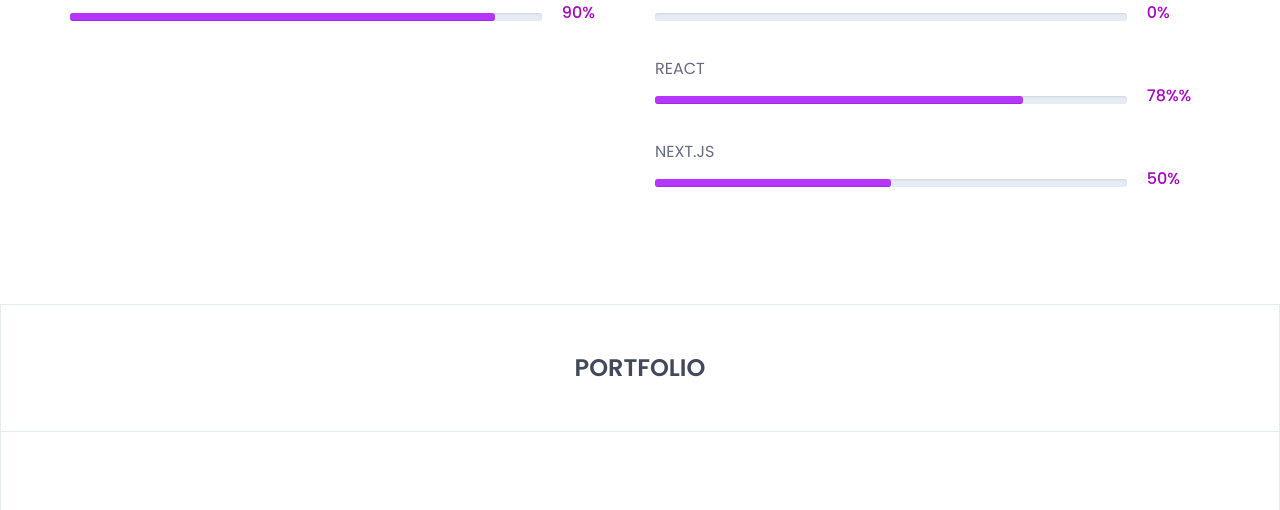
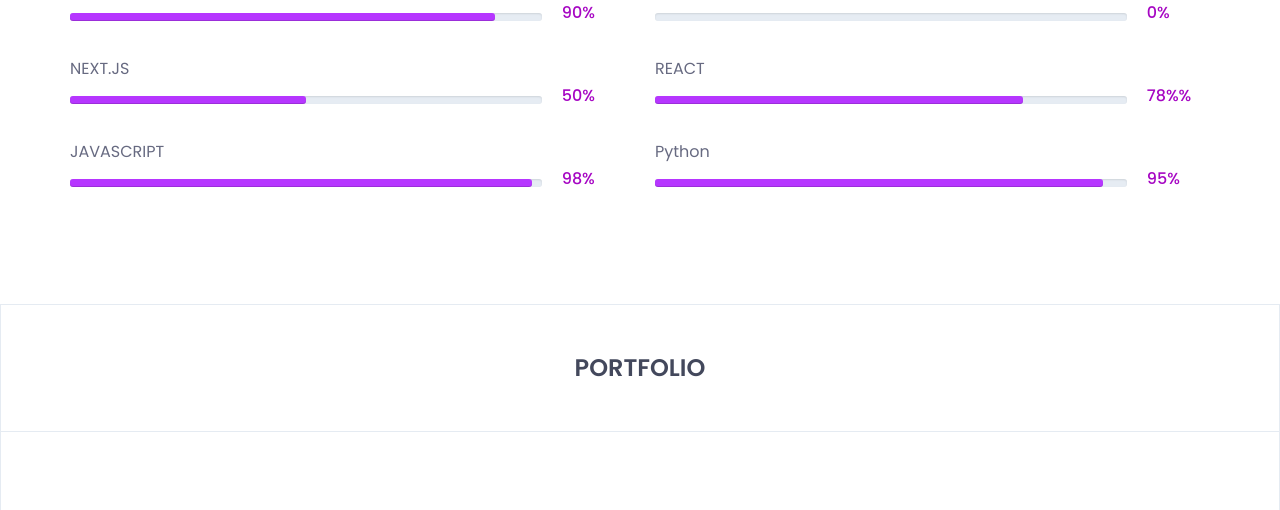
Before and after one commit to kyuremmmmz/portfolio, a plain HTML site: page index.html in a window 1280 px wide. Shown: the part 2186-2696 px from the top of the page. Drawn offline with nearby package versions, Linux system fonts and the light colour scheme.

Commit message:
to master

```diff
--- a/index.html
+++ b/index.html
@@ -230,6 +230,30 @@
 											<h3>90%</h3>
 										</div>
 									</div><!-- /.barWrapper -->
+									<div class="barWrapper">
+										<span class="progressText"> Next.js</span>
+										<div class="single-progress-txt">
+											<div class="progress ">
+												<div class="progress-bar" role="progressbar" aria-valuenow="50" aria-valuemin="10" aria-valuemax="100"
+													style="">
+
+												</div>
+											</div>
+											<h3>50%</h3>
+										</div>
+									</div><!-- /.barWrapper -->
+									<div class="barWrapper">
+										<span class="progressText"> JavaScript</span>
+										<div class="single-progress-txt">
+											<div class="progress ">
+												<div class="progress-bar" role="progressbar" aria-valuenow="98" aria-valuemin="10" aria-valuemax="100"
+													style="">
+
+												</div>
+											</div>
+											<h3>98%</h3>
+										</div>
+									</div><!-- /.barWrapper -->
 								</div>
 							</div>
 							<div class="col-md-6">
@@ -284,22 +308,20 @@
 											<div class="progress ">
 												<div class="progress-bar" role="progressbar" aria-valuenow="78" aria-valuemin="10" aria-valuemax="100"
 													style="">
-
 												</div>
 											</div>
 											<h3>78%%</h3>
 										</div>
 									</div><!-- /.barWrapper -->
-									<div class="barWrapper">
-										<span class="progressText"> Next.js</span>
+									<div class="barWrapper"></div>
+										<span class="progressText"> Python</span>
 										<div class="single-progress-txt">
 											<div class="progress ">
-												<div class="progress-bar" role="progressbar" aria-valuenow="50" aria-valuemin="10" aria-valuemax="100"
+												<div class="progress-bar" role="progressbar" aria-valuenow="95" aria-valuemin="10" aria-valuemax="100"
 													style="">
-
 												</div>
 											</div>
-											<h3>50%</h3>
+											<h3>95%</h3>
 										</div>
 									</div><!-- /.barWrapper -->
 								</div>
```
